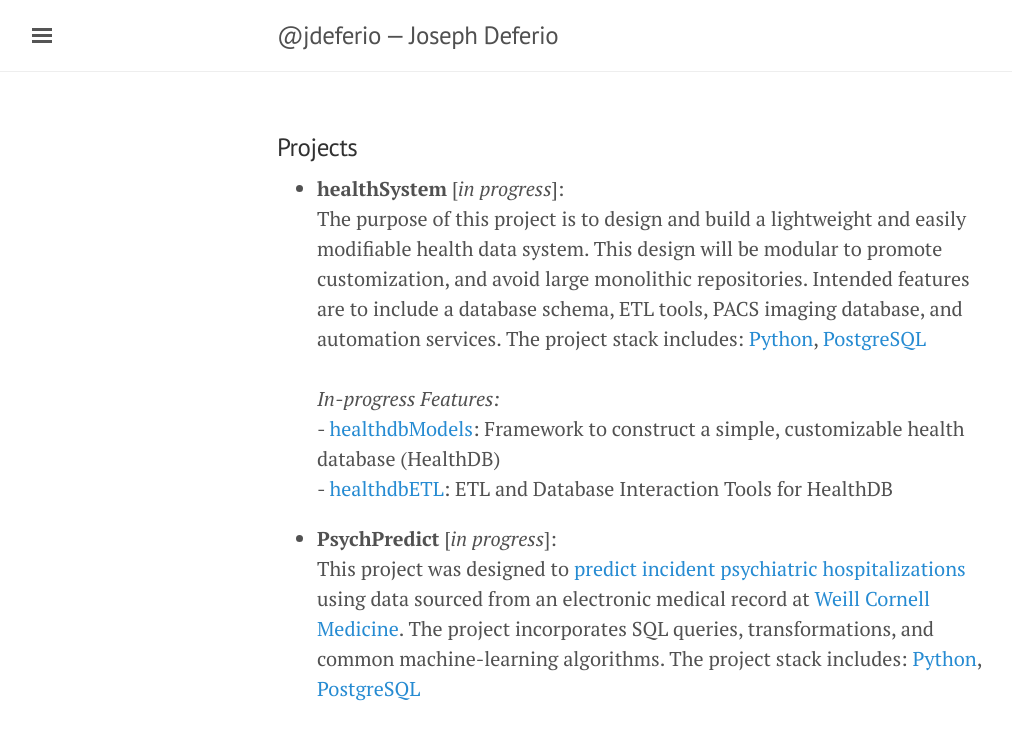
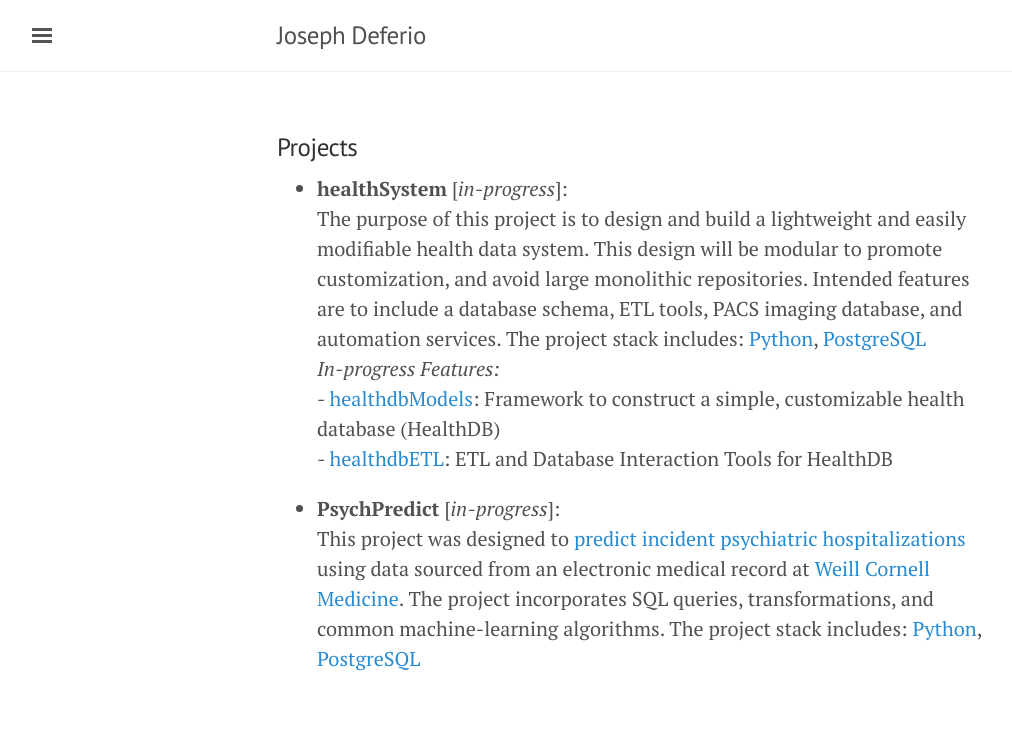
Before and after one commit to jdeferio/jdeferio.github.io, a Jekyll site: the page built from projects.html, in a window 1280 px wide. Shown: the top 740 px of the page, without its empty margins (3-1015 px from the left). Built offline with Jekyll 4.4.1, drawn with Linux system fonts in a browser that asks for light colours.

Commit message:
adjust contact email, minor formatting

```diff
--- a/_config.yml
+++ b/_config.yml
@@ -4,18 +4,24 @@
 # relative_permalinks: true
 
 # Setup
-title:               "@jdeferio — Joseph Deferio"
+title:               "Joseph Deferio"
 tagline:             ""
 description:         "Joseph Deferio"
 baseurl:             ""
 url:                 "http://jdeferio.github.io"
 paginate:            5
 
-# About/contact
+# Pages
+pages_list:
+  Bio:               '/'
+  Projects:          '/projects'
+  Research:          '/research'
+
+# About
 author:
   name:              "Joseph Deferio"
   url:               https://twitter.com/jdeferio
-  email:             jdeferio@gmail.com
+  email:             jdeferio.io@gmail.com
   twitter:           jdeferio
 
 # Custom vars
--- a/_includes/head.html
+++ b/_includes/head.html
@@ -7,10 +7,10 @@
   <meta name="viewport" content="width=device-width, initial-scale=1.0, maximum-scale=1">
 
   <title>
-    {% if page.title == "Home" %}
-      {{ site.title }} {{ site.tagline }}
+    {% if page.title == "Bio" %}
+      {{ site.title }} &nbsp;&#9738;&nbsp; {{ page.title }}
     {% else %}
-      {{ page.title }} &mdash; {{ site.title }}
+      {{ site.title }} &nbsp;&#9738;&nbsp; {{ page.title }}
     {% endif %}
   </title>
 
@@ -26,4 +26,6 @@
 
   <!-- RSS -->
   <link rel="alternate" type="application/rss+xml" title="RSS" href="/atom.xml">
+
+  {% seo %}
 </head>
--- a/index.html
+++ b/index.html
@@ -1,7 +1,7 @@
 ---
 layout: page
-tags: [data science, informatics, data engineering]
-keywords: joseph deferio, jdeferio, joseph, deferio, deferiojj
+tags: [data science, informatics, data engineering, software]
+keywords: joseph deferio, jdeferio, joseph, deferio, deferioj
 title: Bio
 ---
 
--- a/projects.html
+++ b/projects.html
@@ -6,20 +6,22 @@
 <h3>Projects</h3>
 
     <ul>
-        <li><b>healthSystem</b> [<em>in progress</em>]:
+        <li><b>healthSystem</b> [<em>in-progress</em>]:
         <br>
         The purpose of this project is to design and build a lightweight and easily modifiable health data system. This design will be modular to promote customization, and avoid large monolithic repositories. Intended features are to include a database schema, ETL tools, PACS imaging database, and automation services.
         The project stack includes: <a href="https://www.python.org" target="_blank">Python</a>, <a href="https://www.postgresql.org" target="_blank">PostgreSQL</a>
-        <br><br>
+        <p>
             <em>In-progress Features:</em>
-        <br>
-            - <a href="https://github.com/jdeferio/healthdbModels" target="_blank">healthdbModels</a>: Framework to construct a simple, customizable health database (HealthDB)
-        <br>
-            - <a href="https://github.com/jdeferio/healthdbETL" target="_blank">healthdbETL</a>: ETL and Database Interaction Tools for HealthDB</li>
+            <br>
+                - <a href="https://github.com/jdeferio/healthdbModels" target="_blank">healthdbModels</a>: Framework to construct a simple, customizable health database (HealthDB)
+            <br>
+                - <a href="https://github.com/jdeferio/healthdbETL" target="_blank">healthdbETL</a>: ETL and Database Interaction Tools for HealthDB
+        </p></li>
     </ul>
 
+
     <ul>
-        <li><b>PsychPredict</b> [<em>in progress</em>]:
+        <li><b>PsychPredict</b> [<em>in-progress</em>]:
         <br>
         This project was designed to <a href="https://github.com/jdeferio/psych_predict" target="_blank">predict incident psychiatric hospitalizations</a> using data sourced from an electronic medical record at <a href="https://phs.weill.cornell.edu/" target="_blank">Weill Cornell Medicine</a>. The project incorporates SQL queries, transformations, and common machine-learning algorithms.
         The project stack includes: <a href="https://www.python.org" target="_blank">Python</a>, <a href="https://www.postgresql.org" target="_blank">PostgreSQL</a>
```
